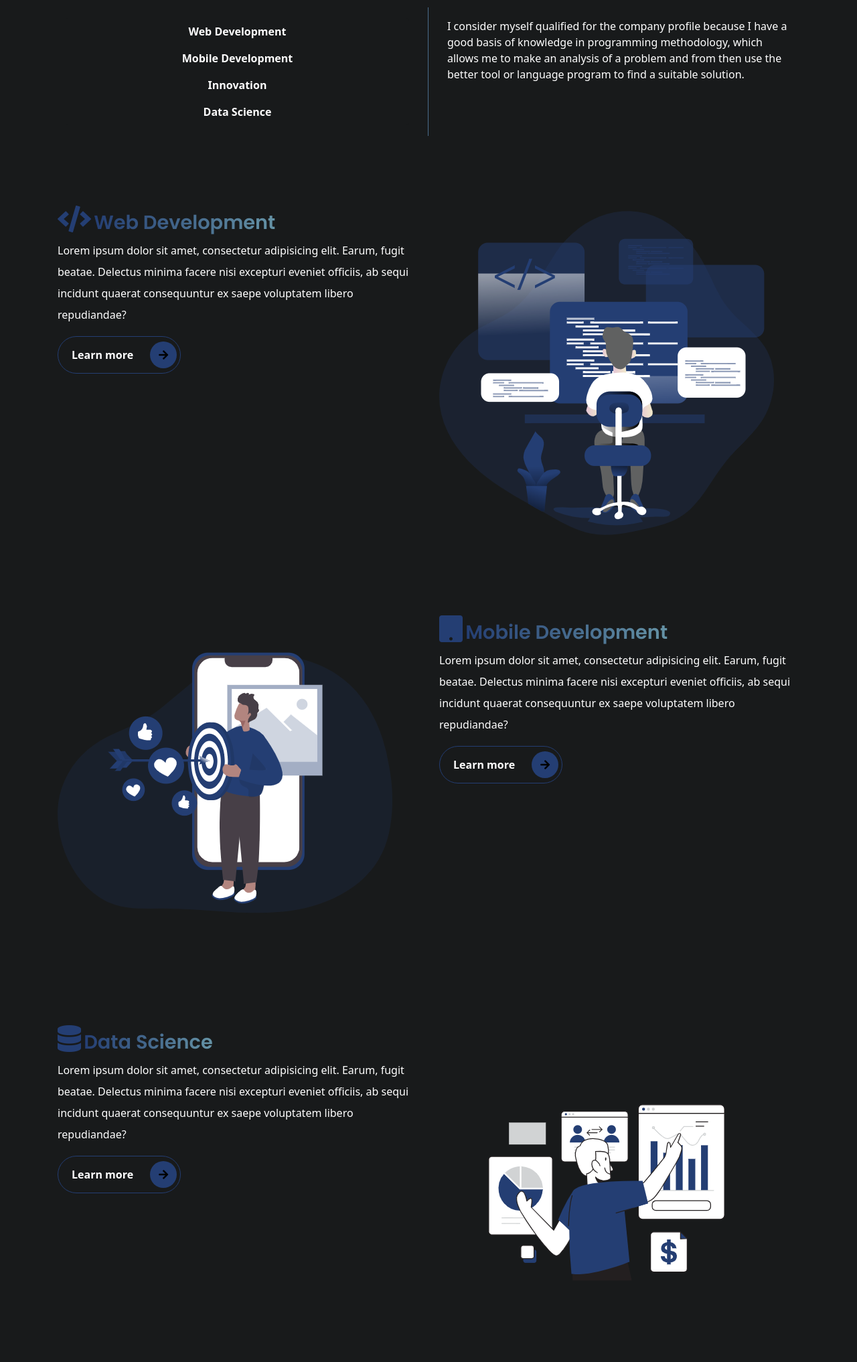
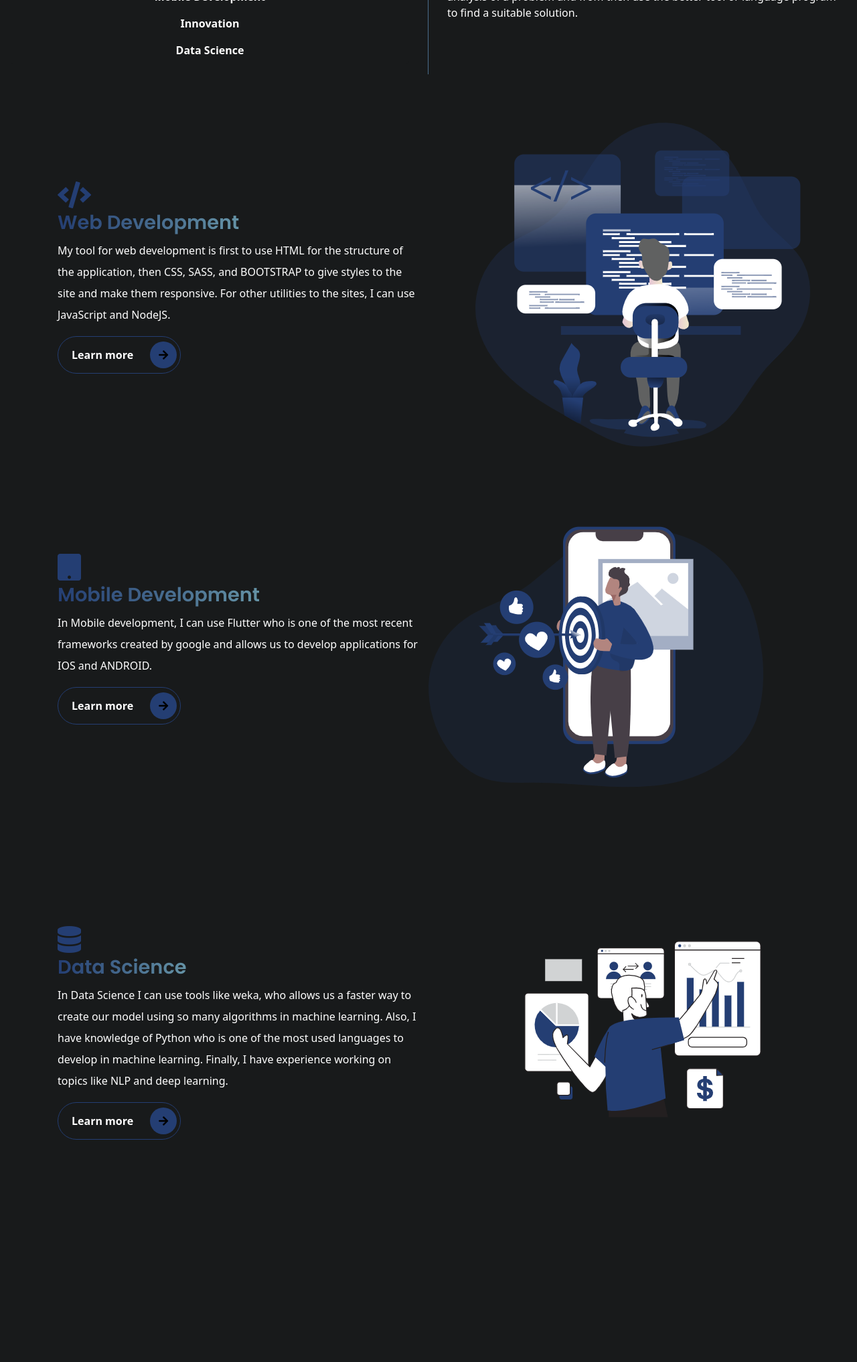
Before and after one commit to ariel131998/portafolio_bootstrap, a website: page index.html in a window 1280 px wide. Shown: the part 1327-3361 px from the top of the page at 67% size. After the commit the page ends 3130 px from the top, so only its background shows below. Drawn offline with nearby package versions, Linux system fonts and the light colour scheme.

Commit message:
se acabo el apartado de skill, sirve responsive tambien

```diff
--- a/index.html
+++ b/index.html
@@ -146,15 +146,15 @@
     </section>
     <!-- AQUI EMPIEZA LA SECCION 4 - SECCION DE LOS SERVICIOS -->
     <section id="services" class="our-services services>
-        <div class="container">
+        <div class=" container">
         <div class="row text-center">
             <h1 class="display-3 fw-bold">My Skills</h1>
-                <div class="heading-line mb-5"></div>
+            <div class="heading-line mb-1"></div>
         </div>
-        </div>
+        <!-- </div> -->
         <!-- DESCRIPCION DE LOS SERVICIOS -->
-        <div class="container">
-            <div class="row pt-2 pb-2 mt-5 mb-3">
+        <!-- <div class="container"> -->
+        <div class="row pt-2 pb-2 mt-0 mb-3">
             <div class="col-md-6 border-right">
                 <div class="p-3">
                     <ul class="fw-bold text-capitalize text-center list-group">
@@ -182,11 +182,13 @@
             <div class="row">
                 <div class="col-lg-6 col-md-6 col-sm-12 col-xs-12 services mt-4">
                     <div class="services__content">
-                        <div class="icon fas fa-code"></div>
+                        <div class="icon d-block fas fa-code"></div>
                         <h3 class="display-3--title mt-1">Web Development</h3>
                         <p class="lh-lg">
-                            Lorem ipsum dolor sit amet, consectetur adipisicing elit. Earum, fugit beatae. Delectus minima facere nisi excepturi
-                            eveniet officiis, ab sequi incidunt quaerat consequuntur ex saepe voluptatem libero repudiandae?
+                            My tool for web development is first to use HTML for the structure of the application, then
+                            CSS, SASS, and BOOTSTRAP to give styles to the
+                            site and make them responsive. For other utilities to the sites, I can use JavaScript and
+                            NodeJS.
                         </p>
                         <button type="button" class="rounded-pill btn-rounded border-primary">Learn more
                             <span>
@@ -195,26 +197,27 @@
                         </button>
                     </div>
                 </div>
-                <div class="col-lg-6 col-md-6 col-sm-12 col-xs-12 services mt-4">
-                    <div class="services__content">
+                <div class="col-lg-6 col-md-6 col-sm-12 col-xs-12 services mt-4 text-end">
+                    <div class="services__pic">
                         <img src="images/arts/services-1.png" alt="web ilustration" class="img-fluid">
                     </div>
                 </div>
             </div>
             <!-- empieza el maquetado de desarrollo de aplicaciones moviles-->
             <div class="row">
-                <div class="col-lg-6 col-md-6 col-sm-12 col-xs-12 services mt-4">
-                    <div class="services__content">
+                <div class="col-lg-6 col-md-6 col-sm-12 col-xs-12 services mt-4 text-start order-2 order-sm-2 order-xs-2">
+                    <div class="services__pic">
                         <img src="images/arts/services-2.png" alt="web ilustration" class="img-fluid">
                     </div>
                 </div>
-                <div class="col-lg-6 col-md-6 col-sm-12 col-xs-12 services mt-4">
+                <div class="col-lg-6 col-md-6 col-sm-12 col-xs-12 services mt-4 order-1 order-sm-1 order-xs-1">
                     <div class="services__content">
-                        <div class="icon fas fa-tablet"></div>
+                        <div class="icon d-block fas fa-tablet"></div>
                         <h3 class="display-3--title mt-1">Mobile Development</h3>
                         <p class="lh-lg">
-                            Lorem ipsum dolor sit amet, consectetur adipisicing elit. Earum, fugit beatae. Delectus minima facere nisi excepturi
-                            eveniet officiis, ab sequi incidunt quaerat consequuntur ex saepe voluptatem libero repudiandae?
+                            In Mobile development, I can use Flutter who is one of the most recent frameworks created by
+                            google
+                            and allows us to develop applications for IOS and ANDROID.
                         </p>
                         <button type="button" class="rounded-pill btn-rounded border-primary">Learn more
                             <span>
@@ -228,11 +231,15 @@
             <div class="row">
                 <div class="col-lg-6 col-md-6 col-sm-12 col-xs-12 services mt-4">
                     <div class="services__content">
-                        <div class="icon fas fa-database"></div>
+                        <div class="icon d-block fas fa-database"></div>
                         <h3 class="display-3--title mt-1">Data Science</h3>
                         <p class="lh-lg">
-                            Lorem ipsum dolor sit amet, consectetur adipisicing elit. Earum, fugit beatae. Delectus minima facere nisi excepturi
-                            eveniet officiis, ab sequi incidunt quaerat consequuntur ex saepe voluptatem libero repudiandae?
+                            In Data Science I can use tools like weka, who allows us a faster way to create our model
+                            using
+                            so many algorithms in machine learning. Also, I have knowledge of Python who is one of the
+                            most
+                            used languages to develop in machine learning. Finally,
+                            I have experience working on topics like NLP and deep learning.
                         </p>
                         <button type="button" class="rounded-pill btn-rounded border-primary">Learn more
                             <span>
@@ -241,8 +248,8 @@
                         </button>
                     </div>
                 </div>
-                <div class="col-lg-6 col-md-6 col-sm-12 col-xs-12 services mt-4">
-                    <div class="services__content">
+                <div class="col-lg-6 col-md-6 col-sm-12 col-xs-12 services mt-4 text-end">
+                    <div class="services__pic">
                         <img src="images/arts/services-3.png" alt="web ilustration" class="img-fluid">
                     </div>
                 </div>
@@ -263,7 +270,9 @@
 
     <!-- <script src="node_modules/bootstrap/dist/js/bootstrap.bundle.js"></script> -->
     <!-- JavaScript Bundle with Popper -->
-<script src="https://cdn.jsdelivr.net/npm/bootstrap@5.1.3/dist/js/bootstrap.bundle.min.js" integrity="sha384-ka7Sk0Gln4gmtz2MlQnikT1wXgYsOg+OMhuP+IlRH9sENBO0LRn5q+8nbTov4+1p" crossorigin="anonymous"></script>
+    <script src="https://cdn.jsdelivr.net/npm/bootstrap@5.1.3/dist/js/bootstrap.bundle.min.js"
+        integrity="sha384-ka7Sk0Gln4gmtz2MlQnikT1wXgYsOg+OMhuP+IlRH9sENBO0LRn5q+8nbTov4+1p"
+        crossorigin="anonymous"></script>
 </body>
 
 </html>
--- a/scss/components/_typography.scss
+++ b/scss/components/_typography.scss
@@ -55,7 +55,7 @@
     font-family: 'Poppins', sans-serif;
 
     &--title{
-        font-size: 1.8rem;
+        font-size: 1.2rem;
         text-transform: capitalize;
         font-weight: 600;
         font-family: 'Poppins', sans-serif;
@@ -65,6 +65,10 @@
         background-clip: text;
         -webkit-background-clip: text;
         -webkit-text-fill-color: transparent;
+
+        @include media-breakpoint-up(lg){
+            font-size: 1.8rem;
+        }
     }
 }
 
--- a/scss/sections/services.scss
+++ b/scss/sections/services.scss
@@ -5,11 +5,31 @@
 
     &__content{
         padding: 1rem;
-        margin-top: 1.5rem;
+        margin-top: 0;
+
+        p{
+            font-size: 0.8rem;
+            @include media-breakpoint-up(lg){
+                font-size: 1rem;
+            }
+        }
+
+        @include media-breakpoint-up(lg){
+            margin-top: 5rem;
+        }
 
         .icon{
-            font-size: 2.5rem;
+            font-size: 1.5rem;
             color: $primary;
+
+            @include media-breakpoint-up(lg){
+                font-size: 2.5rem;
+            }
         }
     }
+
+
+    &__piC{
+        max-width: 100%;
+    }
 }
```
Also changed, not shown: assets/css/sections/services.css, assets/css/style.css, 2 other files. Lines whose indentation alone changed are shown as unchanged.
